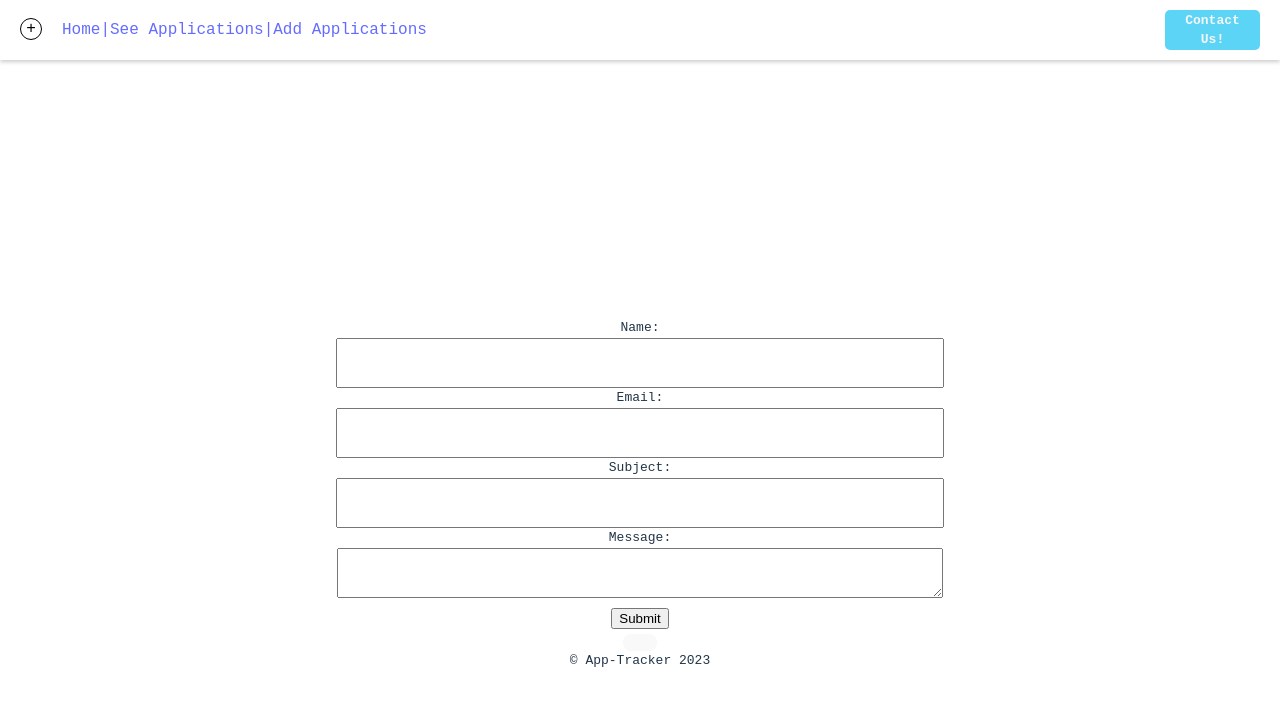
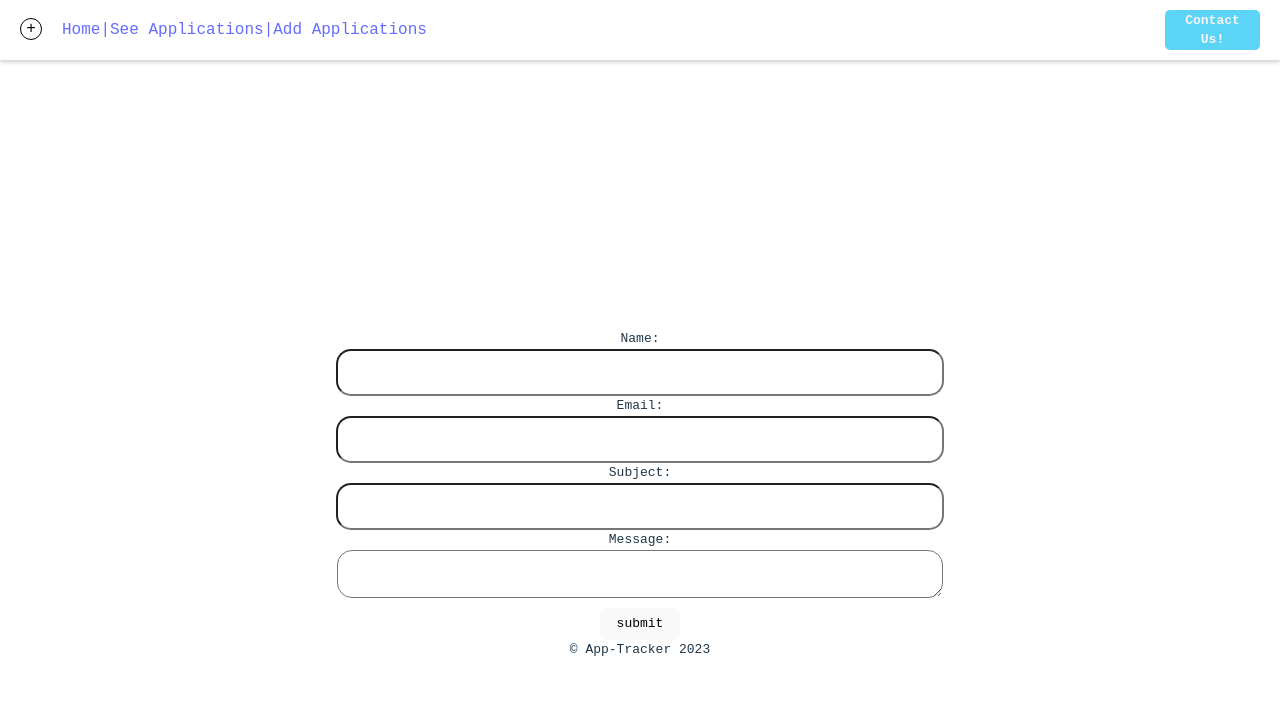
Before and after one commit to kpiacenta93/vue-router-setup, a Vue app in the folder vue-router/: page /ContactUs in a window 1280 px wide. Shown: the top 706 px of the page. Built offline with nearby package versions, Linux system fonts and the light colour scheme.

Commit message:
removed console.log button and cleaned up unused code

```diff
--- a/vue-router/src/components/Random.vue
+++ b/vue-router/src/components/Random.vue
@@ -16,31 +16,20 @@
         <label for="message">Message:</label>
         <textarea id="message" name="message" rows="4" required class="form"></textarea>
 
-        <input type="submit" value="Submit" class="submit-button">
+        <button>submit</button>
     </form>
     </div>
-    <button v-on:click="checking()"></button>
+
 
 </template>
 
 <script>
 
-import services from '../../services';
 
 export default {
     name: 'Random',
 
     methods: {
-  checking() {
-    services.getAllApplications()
-      .then((response) => {
-       let data = response.data;
-       console.log(data)
-      })
-      .catch((error) => {
-        console.error('Error fetching data:', error);
-      });
-  }
 }
 
 
@@ -61,13 +50,14 @@ export default {
         flex-direction: column;
         height: 500px;
         width:600px;
+        border-radius: 15px;
     }
 
     /* .form-container{
         border: #646cff;
     } */
 
-    .submit-button {
+    button {
         margin-top:10px;
     }
 
```
